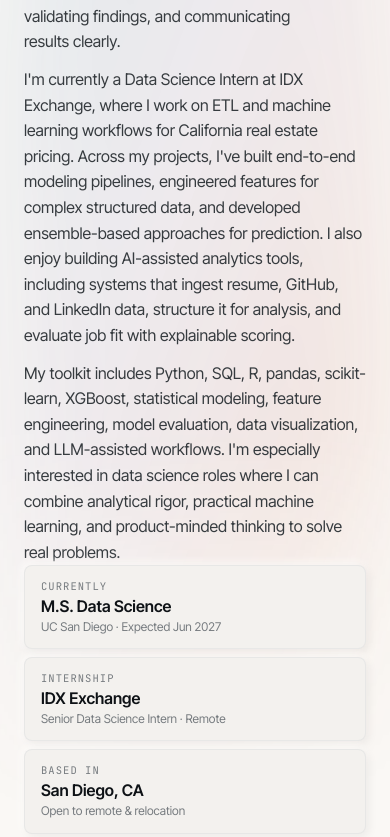
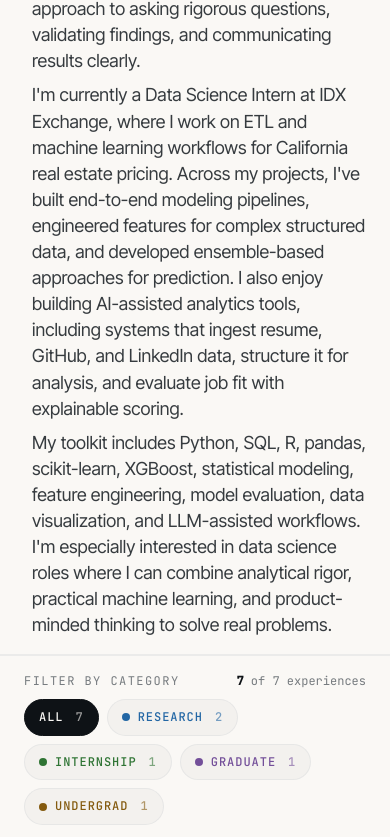
Before and after one commit to nathansso/portfolio, a website: page about.html in a window 390 px wide. Shown: the part 605-1442 px from the top of the page. Drawn offline with Linux system fonts and the light colour scheme.

Commit message:
Refactor about page to sticky sidebar + scroll layout
- Split layout into sticky .ab-sidebar and scrollable .ab-scroll-col
- Sidebar: 35vw wide, left-aligned content, no scroll
- Bio renders full PROFILE.bio at compact density (18px/1.45lh)
- Removed stat cards (Currently / Internship / Based in)
- Reduced experience card padding and internal spacing for density
- Filter bar now sticks to top of scroll column (top: 0)
- Mobile: collapses to single-column stack below 768px

Co-Authored-By: Claude Sonnet 4.6 <noreply@anthropic.com>

```diff
--- a/about.html
+++ b/about.html
@@ -11,34 +11,47 @@
     /* ---------- About-page layout ---------- */
     body { background: var(--surface-0); }
 
-    /* Intro */
-    .about-hero {
-      padding: var(--sp-4) 0 var(--sp-1);
-      position: relative;
-      overflow: hidden;
+    /* Layout */
+    .ab-layout {
+      display: flex;
+      align-items: flex-start;
+      min-height: calc(100vh - 56px);
     }
-    .about-hero::before {
-      content: '';
-      position: absolute;
-      inset: 0;
-      z-index: 0;
-      background:
-        linear-gradient(110deg,
-          transparent 0%,
-          color-mix(in oklab, var(--cat-research) 14%, transparent) 28%,
-          color-mix(in oklab, var(--cat-graduate) 12%, transparent) 52%,
-          color-mix(in oklab, var(--accent) 18%, transparent) 78%,
-          transparent 100%);
-      filter: blur(56px);
-      opacity: 0.7;
-      pointer-events: none;
-      mask-image: linear-gradient(180deg, black 0%, black 70%, transparent 100%);
-      -webkit-mask-image: linear-gradient(180deg, black 0%, black 70%, transparent 100%);
+
+    .ab-sidebar {
+      width: clamp(380px, 35vw, 640px);
+      flex-shrink: 0;
+      position: sticky;
+      top: 56px;
+      height: calc(100vh - 56px);
+      padding: var(--sp-4) var(--sp-5) var(--sp-4) var(--sp-6);
+      display: flex;
+      flex-direction: column;
+      justify-content: flex-start;
+      border-right: 1px solid var(--line-faint);
     }
-    [data-theme="dark"] .about-hero::before {
-      opacity: 0.55;
+
+    .ab-scroll-col {
+      flex: 1;
+      min-width: 0;
+      overflow-y: auto;
+      height: calc(100vh - 56px);
     }
-    .about-hero > .container { position: relative; z-index: 1; }
+
+    @media (max-width: 767px) {
+      .ab-layout { flex-direction: column; }
+      .ab-sidebar {
+        width: 100%;
+        position: static;
+        height: auto;
+        border-right: none;
+        border-bottom: 1px solid var(--line-faint);
+      }
+      .ab-scroll-col {
+        height: auto;
+        overflow-y: visible;
+      }
+    }
 
     .about-eyebrow {
       font-family: var(--font-mono);
@@ -76,12 +89,17 @@
     .about-bio p + p { margin-top: var(--sp-3); }
     .about-bio strong { color: var(--ink-strong); font-weight: 600; }
 
+    /* Sidebar-specific density: keep full bio visible without scrolling */
+    .ab-sidebar .about-title { margin-bottom: var(--sp-2); }
+    .ab-sidebar .about-bio { font-size: 18px; line-height: 1.45; max-width: none; }
+    .ab-sidebar .about-bio p + p { margin-top: var(--sp-2); }
+
     /* ---------- Filter section ---------- */
     .filter-section {
-      padding: var(--sp-2) 0 6px;
+      padding: var(--sp-4) 0 6px;
       border-top: 1px solid var(--line-faint);
       position: sticky;
-      top: 56px;
+      top: 0;
       background: color-mix(in oklab, var(--surface-0) 92%, transparent);
       backdrop-filter: blur(12px);
       -webkit-backdrop-filter: blur(12px);
@@ -161,13 +179,13 @@
     .timeline-list {
       display: flex;
       flex-direction: column;
-      gap: var(--sp-3);
+      gap: var(--sp-2);
     }
     .exp-card {
       background: var(--surface-1);
       border: 1px solid var(--line-faint);
       border-radius: var(--r-4);
-      padding: var(--sp-6);
+      padding: var(--sp-4) var(--sp-5);
       box-shadow:
         6px 6px 18px color-mix(in oklab, var(--ink-strong) 8%, transparent),
         -4px -4px 14px color-mix(in oklab, var(--surface-2) 90%, white);
@@ -203,7 +221,7 @@
       gap: var(--sp-4);
       align-items: baseline;
       justify-content: space-between;
-      margin-bottom: var(--sp-3);
+      margin-bottom: var(--sp-2);
     }
     .exp-title-wrap {
       display: flex;
@@ -241,13 +259,13 @@
       line-height: 1.6;
       color: var(--ink-body);
       max-width: 65ch;
-      margin-bottom: var(--sp-4);
+      margin-bottom: var(--sp-2);
     }
 
     .exp-bullets {
       list-style: none;
       padding: 0;
-      margin: 0 0 var(--sp-5);
+      margin: 0 0 var(--sp-3);
       display: flex;
       flex-direction: column;
       gap: var(--sp-2);
@@ -273,13 +291,13 @@
       display: flex;
       flex-wrap: wrap;
       gap: var(--sp-2);
-      margin-bottom: var(--sp-5);
+      margin-bottom: var(--sp-3);
     }
 
     /* Inline projects row */
     .exp-projects {
       border-top: 1px dashed var(--line-faint);
-      padding-top: var(--sp-5);
+      padding-top: var(--sp-3);
     }
     .exp-projects-label {
       font-family: var(--font-mono);
@@ -358,89 +376,21 @@
       font-size: var(--fs-small);
     }
 
-    /* ---------- Currently sidebar (right rail) ---------- */
-    @media (min-width: 1100px) {
-      .about-bio-grid {
-        display: grid;
-        grid-template-columns: 1fr 240px;
-        gap: var(--sp-5);
-        align-items: start;
-      }
-    }
-    .about-side {
-      display: flex;
-      flex-direction: column;
-      gap: var(--sp-2);
-    }
-    .stat-card {
-      padding: var(--sp-3) var(--sp-4);
-      border-radius: var(--r-3);
-      background: var(--surface-1);
-      border: 1px solid var(--line-faint);
-      box-shadow:
-        3px 3px 10px color-mix(in oklab, var(--ink-strong) 6%, transparent),
-        -2px -2px 8px color-mix(in oklab, var(--surface-2) 92%, white);
-    }
-    [data-theme="dark"] .stat-card {
-      box-shadow:
-        4px 4px 14px rgba(0,0,0,0.5),
-        -3px -3px 10px color-mix(in oklab, var(--surface-2) 55%, transparent);
-    }
-    .stat-label {
-      font-family: var(--font-mono);
-      font-size: 10.5px;
-      text-transform: uppercase;
-      letter-spacing: 0.1em;
-      color: var(--ink-muted);
-      margin-bottom: 2px;
-    }
-    .stat-val {
-      font-size: var(--fs-body);
-      font-weight: 600;
-      color: var(--ink-strong);
-      line-height: 1.2;
-    }
-    .stat-sub {
-      font-size: 12px;
-      color: var(--ink-muted);
-      margin-top: 2px;
-    }
   </style>
 </head>
 <body>
   <div id="site-nav-host"></div>
 
   <main>
-    <!-- HERO -->
-    <section class="about-hero">
-      <div class="container">
+    <div class="ab-layout">
+      <aside class="ab-sidebar">
         <div class="about-eyebrow">About</div>
         <h1 class="about-title">Nathaniel Oliver</h1>
 
-        <div class="about-bio-grid">
         <div class="about-bio" id="about-bio"></div>
+      </aside>
 
-          <aside class="about-side" aria-label="At a glance">
-            <div class="stat-card">
-              <div class="stat-label">Currently</div>
-              <div class="stat-val">M.S. Data Science</div>
-              <div class="stat-sub">UC San Diego · Expected Jun 2027</div>
-            </div>
-            <div class="stat-card">
-              <div class="stat-label">Internship</div>
-              <div class="stat-val">IDX Exchange</div>
-              <div class="stat-sub">Senior Data Science Intern · Remote</div>
-            </div>
-            <div class="stat-card">
-              <div class="stat-label">Based in</div>
-              <div class="stat-val">San Diego, CA</div>
-              <div class="stat-sub">Open to remote &amp; relocation</div>
-            </div>
-          </aside>
-        </div>
-      </div>
-    </section>
-
+      <div class="ab-scroll-col">
         <!-- FILTER -->
         <section class="filter-section">
           <div class="container">
@@ -461,6 +411,8 @@
             </div>
           </div>
         </section>
+      </div>
+    </div>
   </main>
 
   <div id="site-footer-host"></div>
```
Lines whose indentation alone changed are shown as unchanged.
